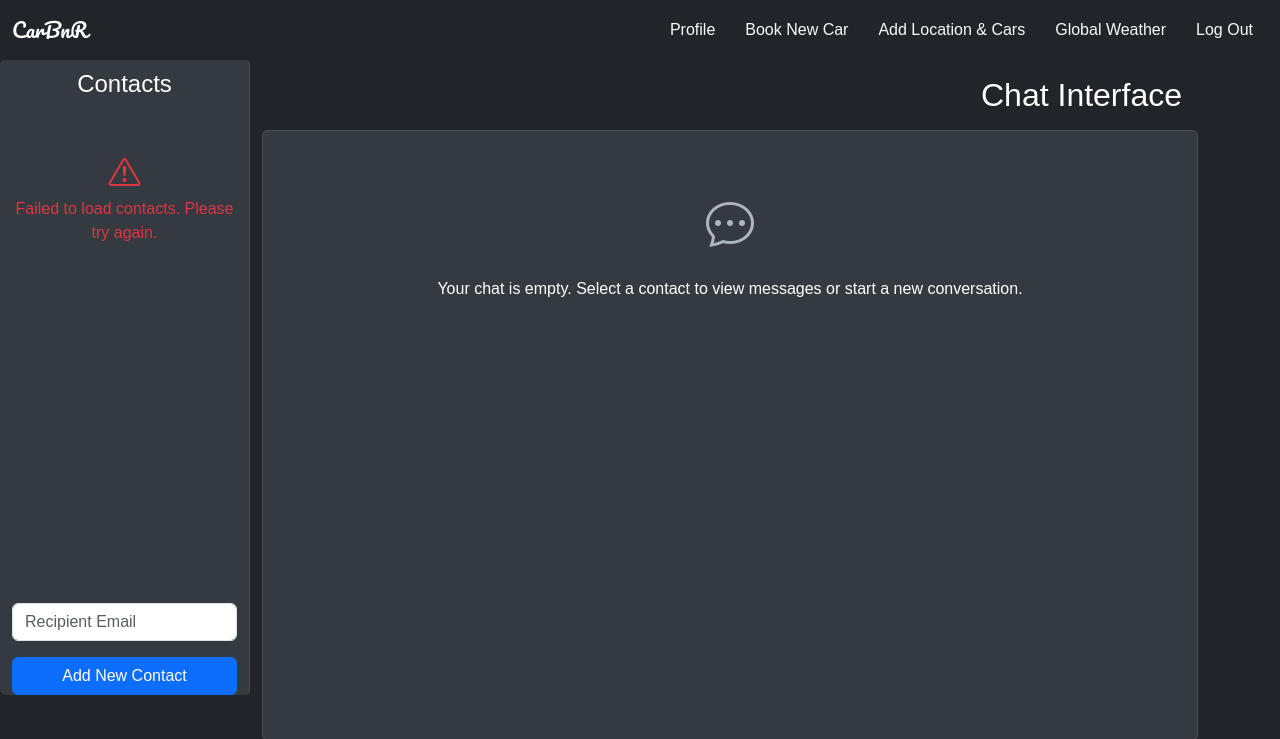
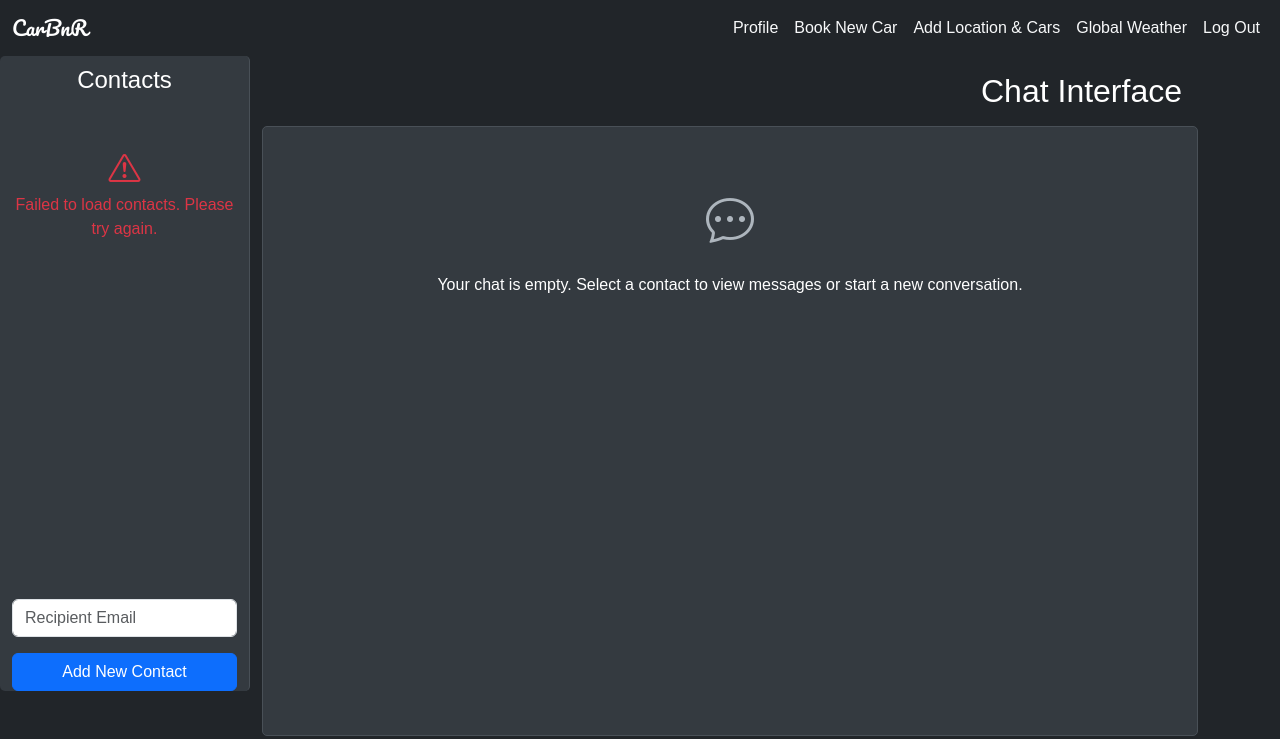
Before and after one commit to OMARAMO77/CarBnR_v5, a Flask app: template carapp/templates/chat-interface.html in a window 1280 px wide. Shown: the top 739 px of the page. Run offline with Flask 3, Linux system fonts and the light colour scheme; the template is opened without the code that fills it, so the values that code supplies are empty.

Commit message:
navbar.css

```diff
--- a/carapp/static/styles/navbar.css
+++ b/carapp/static/styles/navbar.css
@@ -6,7 +6,6 @@
 .navbar-nav .nav-item .nav-link {
   color: #f8f9fa !important;
   font-weight: 500;
-  padding: 10px 15px;
   transition: background-color 0.3s, color 0.3s;
 }
 
```
